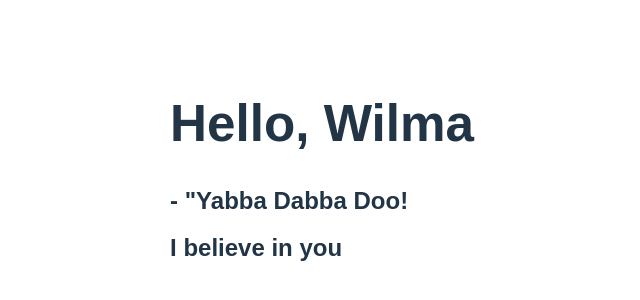
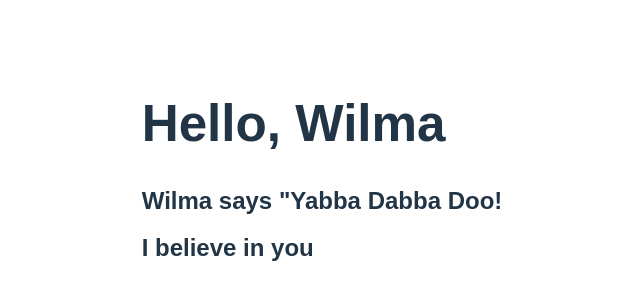
Before and after one commit to Ellieellie12/react-practice, a React (Vite) app: page / in a window 1280 px wide. Shown: the part 228-528 px from the top of the page, without its empty margins (318-958 px from the left). Built offline with nearby package versions, Linux system fonts and the light colour scheme.

Commit message:
use props for practice

```diff
--- a/src/Greeter.jsx
+++ b/src/Greeter.jsx
@@ -4,7 +4,7 @@ const Greeter = (props) => {
   return (
     <>
       <h1>Hello, {props.friend ? props.friend.name : 'friend'}</h1>
-      <h2>- "{props.quote}</h2>
+      <h2> {props.friend.name} says "{props.quote}</h2>
       <h2>I believe in you</h2>
     </>
 
```
